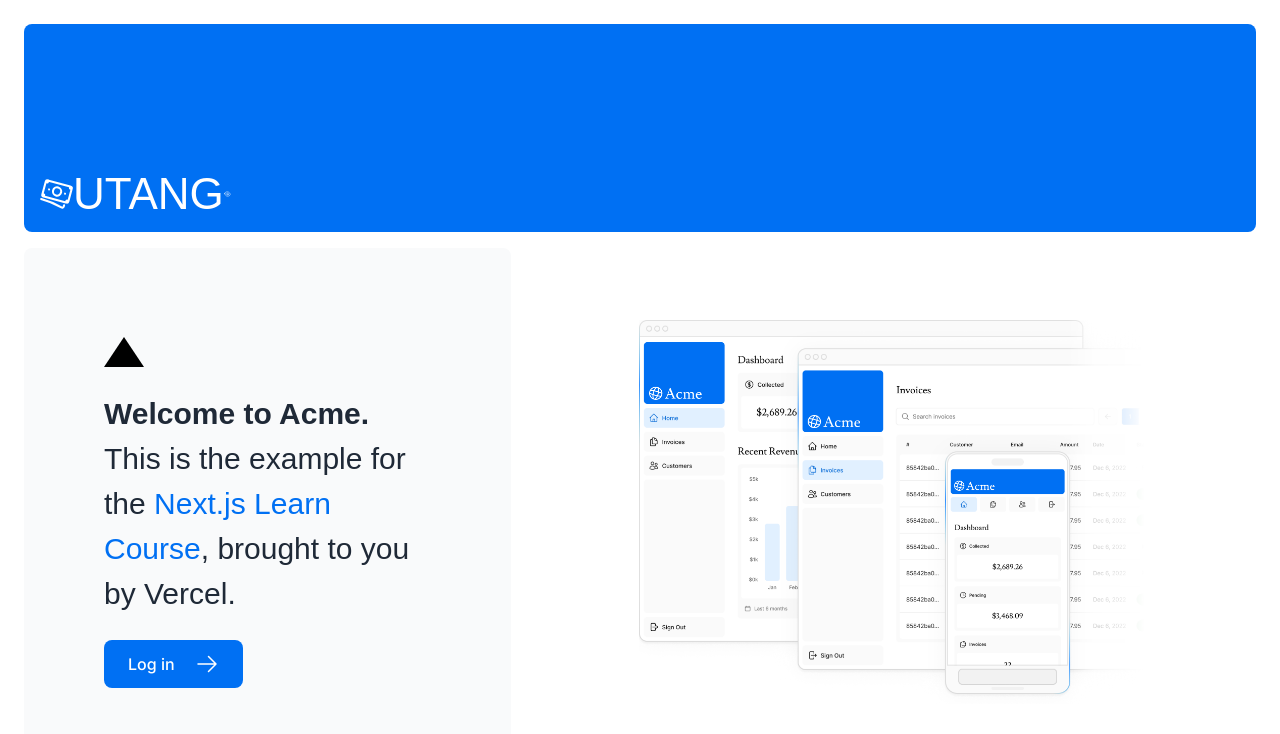
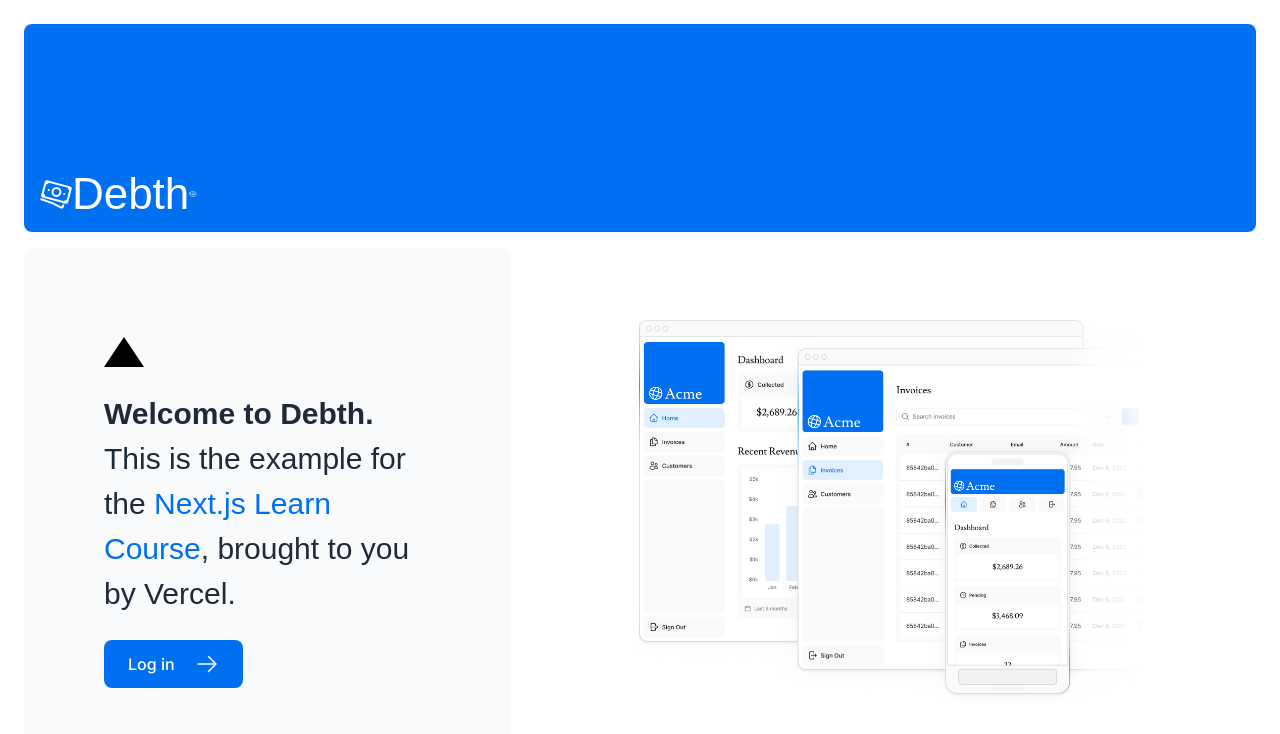
Before and after one commit to ezdrom/next-dashboard, a Next.js app: page / in a window 1280 px wide. Shown: the top 734 px of the page. Built offline with nearby package versions, Linux system fonts and the light colour scheme; a web font is replaced by a local one.

Commit message:
change utang to debth

```diff
--- a/app/page.tsx
+++ b/app/page.tsx
@@ -16,7 +16,7 @@
             className="h-0 w-0 border-b-[30px] border-l-[20px] border-r-[20px] border-b-black border-l-transparent border-r-transparent"
           />
           <p className={`${lusitana.className} antialiased text-xl text-gray-800 md:text-3xl md:leading-normal`}>
-            <strong>Welcome to Acme.</strong> This is the example for the{' '}
+            <strong>Welcome to Debth.</strong> This is the example for the{' '}
             <a href="https://nextjs.org/learn/" className="text-blue-500">
               Next.js Learn Course
             </a>
--- a/app/ui/acme-logo.tsx
+++ b/app/ui/acme-logo.tsx
@@ -7,7 +7,7 @@
       className={`${lusitana.className} flex flex-row items-center leading-none text-white`}
     >
       <BanknotesIcon className="h-50 w-50 rotate-[15deg]" />
-      <p className="text-[44px]">UTANG</p>
+      <p className="text-[44px]">Debth</p>
       <EyeIcon className="h-10 w-10 rotate-[15deg]" />
     </div>
   );
```
